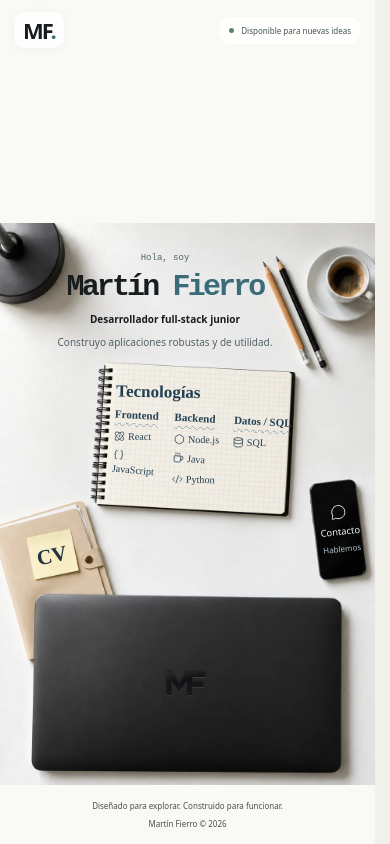
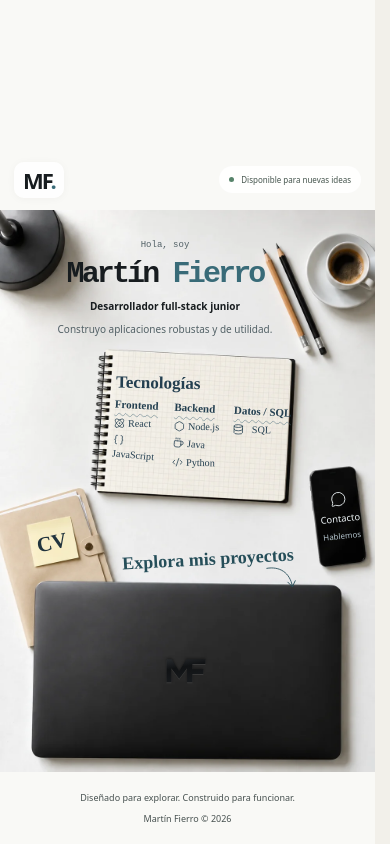
Before and after one commit to martiinfiierro2/Portafolio, a React (Vite) app: page / in a window 390 px wide. Built offline with nearby package versions, Linux system fonts and the light colour scheme; a web font is replaced by a local one.

Commit message:
Aclara el acceso a proyectos y corrige los márgenes del escritorio

```diff
--- a/src/components/scene/ClosedLaptop.tsx
+++ b/src/components/scene/ClosedLaptop.tsx
@@ -14,7 +14,7 @@ export default function ClosedLaptop({ portalRef, onExplore }: Props) {
       <button
         type="button"
         className="explore-button"
-        aria-label="Explorar proyectos"
+        aria-label="Explora mis proyectos"
         onClick={onExplore}
       >
         <svg className="laptop-monogram" viewBox="0 0 80 64" aria-hidden="true" focusable="false">
@@ -30,7 +30,12 @@ export default function ClosedLaptop({ portalRef, onExplore }: Props) {
             d="M3 54V10h10l14 23 14-23h36v9H52v10h21v9H52v16H42V27L27 47 12 27v27Z"
           />
         </svg>
-        <span className="laptop-hint">Explorar proyectos</span>
+        <span className="laptop-invitation">
+          Explora mis proyectos
+          <svg viewBox="0 0 60 48" aria-hidden="true" focusable="false">
+            <path d="M4 6C28 3 47 16 50 42M42 34l8 9 6-11" />
+          </svg>
+        </span>
       </button>
     </div>
   );
--- a/src/components/scene/DeskNotebook.tsx
+++ b/src/components/scene/DeskNotebook.tsx
@@ -16,7 +16,13 @@ export default function DeskNotebook() {
               aria-labelledby={`tech-${category.id}`}
             >
               <h3 id={`tech-${category.id}`}>{category.label}</h3>
-              <ul className="notebook-technologies">
+              <ul
+                className="notebook-technologies"
+                data-count={technologies.length}
+                style={{
+                  gridTemplateColumns: `repeat(${Math.min(technologies.length, 3)}, minmax(0, 1fr))`,
+                }}
+              >
                 {technologies.map((tech) => (
                   <li key={tech.id}>
                     <TechnologyIcon id={tech.id} />
--- a/src/components/scene/DeskScene.tsx
+++ b/src/components/scene/DeskScene.tsx
@@ -38,16 +38,17 @@ export default function DeskScene({ active, activePanel, portalRef, onExplore, o
         y.set(0);
       }}
     >
+      <m.div className={`desk-stage${active ? '' : ' is-away'}`} style={{ x: springX, y: springY }}>
         <header className="desk-topline">
           <span className="brand-mark" aria-label={profile.name}>
             MF<span>.</span>
           </span>
           <span className="desk-status">
-          <i />
-          Disponible para nuevas ideas
+            <i aria-hidden="true" />
+            <span>Disponible para nuevas ideas</span>
           </span>
         </header>
-      <m.div className={`desk-stage${active ? '' : ' is-away'}`} style={{ x: springX, y: springY }}>
+        <div className="desk-workspace">
           <picture className="desk-photograph" aria-hidden="true">
             <source media="(max-width: 900px)" srcSet="/desk/workspace-mobile.webp" />
             <img
@@ -66,6 +67,7 @@ export default function DeskScene({ active, activePanel, portalRef, onExplore, o
           {(['contact', 'cv'] as const).map((kind) => (
             <DeskAccess key={kind} kind={kind} selected={activePanel === kind} onOpen={onPanel} />
           ))}
+        </div>
       </m.div>
       <footer className="desk-bottomline">
         <span>Diseñado para explorar. Construido para funcionar.</span>
--- a/src/styles/scene.css
+++ b/src/styles/scene.css
@@ -1,4 +1,5 @@
 .desk-scene {
+  --desk-footer-height: 64px;
   position: relative;
   isolation: isolate;
   min-height: 100svh;
@@ -10,11 +11,11 @@
 .desk-topline {
   position: absolute;
   z-index: 4;
-  inset: 20px 28px auto;
+  inset: 18px clamp(16px, 2.2cqw, 28px) auto;
   display: flex;
   align-items: center;
   justify-content: space-between;
-  gap: 20px;
+  gap: 12px;
   pointer-events: none;
 }
 .desk-topline .brand-mark {
@@ -33,12 +34,16 @@
   font-size: 10px;
   color: #44544c;
   background: #fffffff0;
+  min-width: 0;
+  max-width: calc(100% - 76px);
+  line-height: 1.4;
 }
 .desk-status i {
   width: 5px;
   height: 5px;
   border-radius: 50%;
   background: #568369;
+  flex-shrink: 0;
 }
 .desk-stage {
   /* Geometry follows the full, uncropped photograph. */
@@ -48,11 +53,16 @@
   --laptop-height: 41.95%;
   position: relative;
   width: 100%;
-  max-width: calc((100svh - 43px) * 1586 / 993);
-  aspect-ratio: 1586 / 993;
+  max-width: calc((100svh - var(--desk-footer-height)) * 1586 / 993);
   margin: auto auto 0;
   container-type: inline-size;
   flex-shrink: 0;
+}
+.desk-workspace {
+  position: relative;
+  width: 100%;
+  aspect-ratio: 1586 / 993;
+  container-type: inline-size;
 }
 .desk-photograph {
   position: absolute;
@@ -110,8 +120,8 @@
 .desk-notebook {
   position: absolute;
   z-index: 2;
-  inset: 27% 3.8% auto 81.8%;
-  height: 33%;
+  inset: 28% 4.2% auto 82.2%;
+  height: 31%;
   rotate: 4deg;
   display: flex;
   flex-direction: column;
@@ -120,16 +130,18 @@
   color: #233f50;
 }
 .desk-notebook h2 {
-  font-size: clamp(22px, 2.1cqw, 32px);
+  font-size: clamp(20px, 1.95cqw, 30px);
   font-weight: 600;
   line-height: 1.1;
   rotate: -2deg;
-  margin-bottom: 13px;
+  margin-bottom: 10px;
+  flex-shrink: 0;
 }
 .notebook-groups {
   display: flex;
   flex-direction: column;
-  gap: clamp(8px, 1cqw, 16px);
+  gap: clamp(8px, 0.8cqw, 12px);
+  flex-shrink: 0;
 }
 .notebook-group {
   min-width: 0;
@@ -146,11 +158,10 @@
 }
 .notebook-technologies {
   display: grid;
-  grid-template-columns: repeat(3, minmax(0, 1fr));
-  gap: 8px 5px;
+  gap: 8px 10px;
   list-style: none;
   padding: 0;
-  margin-top: 9px;
+  margin-top: 6px;
 }
 .notebook-technologies li {
   min-width: 0;
@@ -158,8 +169,8 @@
   flex-direction: column;
   align-items: center;
   gap: 4px;
-  font-size: clamp(13px, 1.3cqw, 20px);
-  line-height: 1.1;
+  font-size: clamp(12px, 1.1cqw, 17px);
+  line-height: 1.2;
 }
 .notebook-technologies li:nth-child(even) {
   rotate: 2deg;
@@ -172,6 +183,11 @@
   height: clamp(17px, 1.7cqw, 26px);
   stroke-linecap: round;
   stroke-dasharray: 42 0.3 18 0.3;
+}
+.notebook-technologies[data-count='1'] li {
+  flex-direction: row;
+  justify-content: flex-start;
+  gap: 8px;
 }
 .laptop-portal {
   position: absolute;
@@ -203,28 +219,40 @@
     filter 0.2s,
     transform 0.2s;
 }
-.laptop-hint {
+.laptop-invitation {
   position: absolute;
   left: 50%;
-  top: 70%;
-  transform: translate(-50%, 4px);
-  opacity: 0;
-  color: #fff;
-  font-size: 11px;
+  bottom: calc(100% + 14px);
+  transform: translateX(-50%) rotate(-3deg);
+  color: var(--accent-dark);
+  font-family: var(--sketch-font);
+  font-size: clamp(20px, 1.8cqw, 28px);
+  font-weight: 600;
+  line-height: 1.2;
   white-space: nowrap;
-  transition:
-    opacity 0.2s,
-    transform 0.2s;
+  transition: transform 0.2s;
+}
+.laptop-invitation svg {
+  position: absolute;
+  width: 54px;
+  height: 44px;
+  top: 0;
+  left: calc(100% + 5px);
+  fill: none;
+  stroke: currentColor;
+  stroke-width: 1.6;
+  stroke-linecap: round;
+  stroke-linejoin: round;
+  pointer-events: none;
 }
 .explore-button:hover .laptop-monogram,
 .explore-button:focus-visible .laptop-monogram {
   filter: drop-shadow(0 1px 0 #ffffff30) drop-shadow(0 -1px 1px #00000080);
   transform: scale(1.035);
 }
-.explore-button:hover .laptop-hint,
-.explore-button:focus-visible .laptop-hint {
-  opacity: 1;
-  transform: translate(-50%, 0);
+.explore-button:hover .laptop-invitation,
+.explore-button:focus-visible .laptop-invitation {
+  transform: translate(-50%, -2px) rotate(-3deg);
 }
 .desk-access {
   position: absolute;
@@ -297,12 +325,24 @@
 }
 .desk-bottomline {
   display: flex;
+  align-items: center;
+  flex-wrap: wrap;
   justify-content: space-between;
-  gap: 20px;
-  padding: 15px 32px;
+  width: 100%;
+  max-width: calc((100svh - var(--desk-footer-height)) * 1586 / 993);
+  min-height: var(--desk-footer-height);
+  margin-inline: auto;
+  gap: 12px 20px;
+  padding: 20px clamp(16px, 2.2vw, 28px);
   color: #46504f;
   font-size: 10px;
+  line-height: 1.5;
   background: #f9f9f6;
+}
+.desk-bottomline > span {
+  min-width: 0;
+  max-width: 100%;
+  overflow-wrap: anywhere;
 }
 @media (max-width: 900px) {
   .desk-stage {
@@ -310,11 +350,17 @@
     --laptop-top: 66.3%;
     --laptop-width: 82.4%;
     --laptop-height: 31.4%;
-    aspect-ratio: 2 / 3;
     max-width: 100%;
   }
+  .desk-workspace {
+    aspect-ratio: 2 / 3;
+  }
   .desk-topline {
-    inset: 12px 14px auto;
+    position: relative;
+    inset: auto;
+    min-height: 44px;
+    padding: 0 14px;
+    margin-bottom: 8px;
   }
   .desk-topline .brand-mark {
     font-size: 22px;
@@ -364,8 +410,8 @@
   .notebook-technologies {
     display: flex;
     flex-direction: column;
-    gap: 8px;
-    margin-top: 9px;
+    gap: 6px;
+    margin-top: 6px;
   }
   .notebook-technologies li {
     flex-direction: row;
@@ -412,14 +458,26 @@
   .laptop-monogram {
     width: clamp(42px, 10.5cqw, 72px);
   }
-  .laptop-hint {
-    font-size: 9px;
+  .laptop-invitation {
+    left: 57%;
+    bottom: calc(100% + 12px);
+    font-size: clamp(18px, 4.6cqw, 27px);
+  }
+  .laptop-invitation svg {
+    left: calc(100% - 30px);
+    top: 18px;
+    width: 32px;
+    height: 28px;
   }
   .desk-bottomline {
     flex-direction: column;
     align-items: center;
+    justify-content: center;
+    max-width: 100%;
+    min-height: 72px;
+    text-align: center;
     gap: 7px;
-    font-size: 8px;
-    padding: 15px;
+    font-size: 9px;
+    padding: 16px 24px;
   }
 }
```
Also changed, not shown: 1 other file (tests, documents, lock files or other folders). Lines whose indentation alone changed are shown as unchanged.
